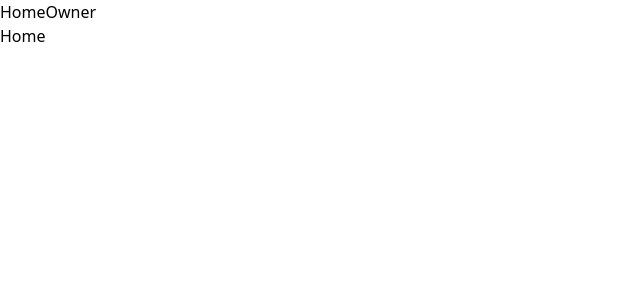
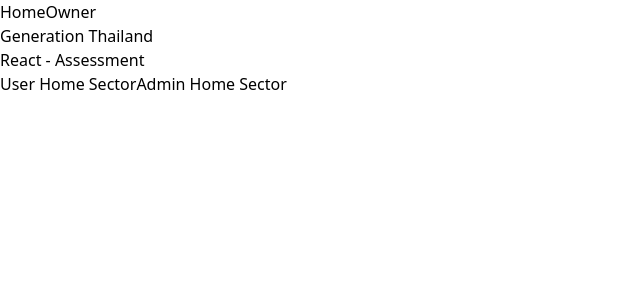
Before and after one commit to Nuttipol-Rudeekunrungroj/21-Nuttipol-react, a React (Vite) app: page / in a window 1280 px wide. Shown: the top 300 px of the page, without its empty margins (0-640 px from the left). Built offline with nearby package versions, Linux system fonts and the light colour scheme.

Commit message:
Home page

```diff
--- a/src/components/NavBarUserAdmin.jsx
+++ b/src/components/NavBarUserAdmin.jsx
@@ -1,8 +1,15 @@
 import React from 'react'
 
-function NavBarUserAdmin() {
+function NavBarUserAdmin({setSector}) {
   return (
-    <div>NavBarUserAdmin</div>
+    <nav>
+    <div>
+    <div>
+      <button onClick={()=> setSector('user')}>User Home Sector</button>
+      <button onClick={()=> setSector('admin')}>Admin Home Sector</button>
+    </div>
+    </div>
+   </nav>
   )
 }
 
--- a/src/pages/Home.jsx
+++ b/src/pages/Home.jsx
@@ -1,9 +1,30 @@
-import React from 'react'
+import React, { useState } from "react";
+import NavBarUserAdmin from "../components/NavBarUserAdmin";
+import AdminHomeSector from "../components/AdminHomeSector";
+import UserHomeSector from "../components/UserHomeSector";
 
 function Home() {
+  const [sector, setSector] = useState("");
+  const header = () => {
+    if (sector === "admin") {
+      return "Home - Admin Sector";
+    }
+    if (sector === "user") {
+      return "Home - User Sector";
+    }
+    return "React - Assessment";
+  };
   return (
-    <div>Home</div>
-  )
+    <div>
+      <h1>Generation Thailand</h1>
+      <h1>{header()}</h1>
+      <NavBarUserAdmin setSector={setSector} />
+      <div>
+        {sector === "admin" && <AdminHomeSector />}
+        {sector === "user" && <UserHomeSector />}
+      </div>
+    </div>
+  );
 }
 
-export default Home
+export default Home;
```
